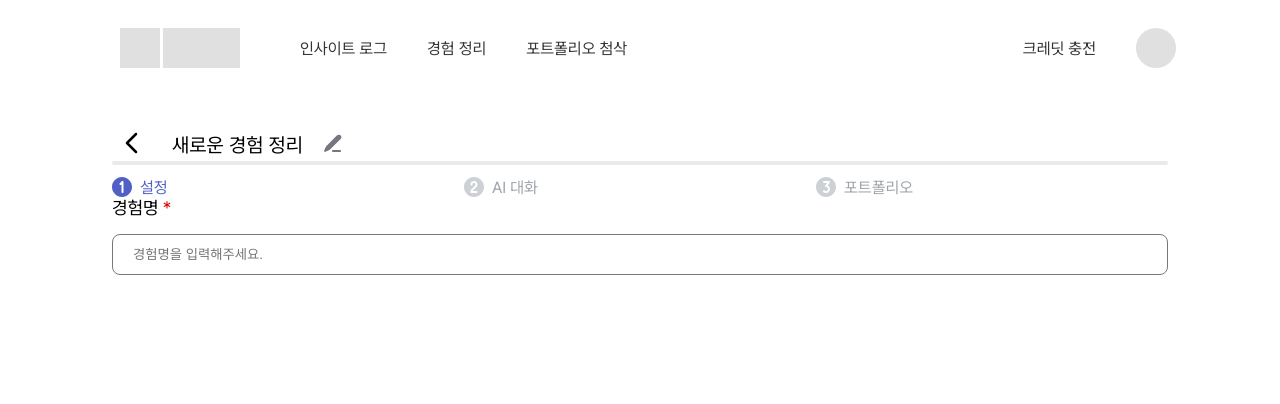
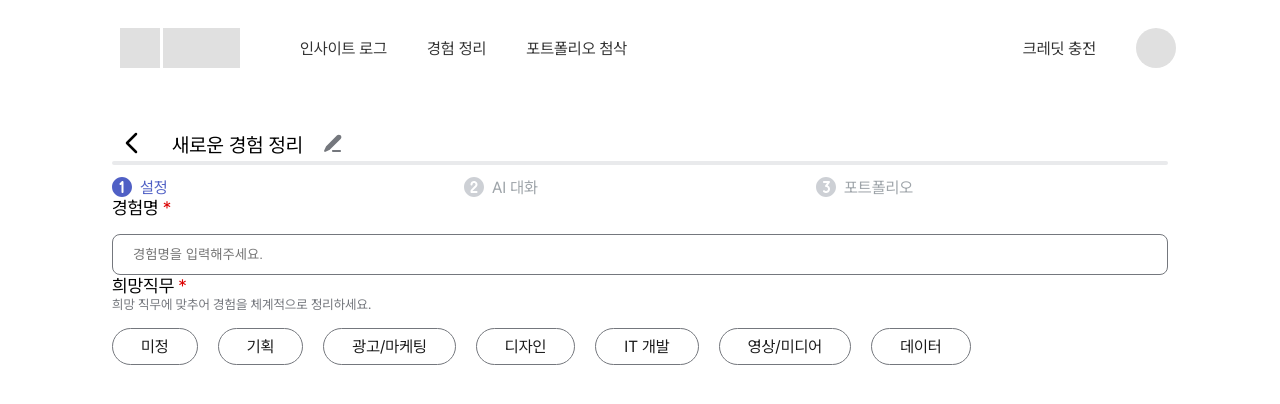
Before and after one commit to Teamie71/folioo-front, a Next.js app: page /experience/settings in a window 1280 px wide. Shown: the top 404 px of the page. Built offline with nearby package versions, Linux system fonts and the light colour scheme.

Commit message:
✨ Feat: 설정 페이지 - 희망 직무 선택 구현

```diff
--- a/src/app/(main)/experience/settings/page.tsx
+++ b/src/app/(main)/experience/settings/page.tsx
@@ -128,6 +128,43 @@ export default function ExperienceSettingsPage() {
           placeholder='경험명을 입력해주세요.'
         />
       </div>
+
+      {/* 희망 직무 선택 */}
+      <div className='flex flex-col gap-[1rem]'>
+        <div className='flex flex-col text-[1.125rem]'>
+          <div className='flex items-center gap-[0.25rem] font-bold'>
+            <span>희망직무</span>
+            <span className='text-[#DC0000]'>*</span>
+          </div>
+          <span className='font-regular text-[0.825rem] text-[#74777D]'>
+            희망 직무에 맞추어 경험을 체계적으로 정리하세요.
+          </span>
+        </div>
+        {/* 직무 목록 */}
+        <div className='flex items-center gap-[1.25rem]'>
+          <div className='font-regular cursor-pointer rounded-[3.75rem] border border-[#74777D] px-[1.75rem] py-[0.5rem] text-[1rem] text-[#1A1A1A]'>
+            미정
+          </div>
+          <div className='font-regular cursor-pointer rounded-[3.75rem] border border-[#74777D] px-[1.75rem] py-[0.5rem] text-[1rem] text-[#1A1A1A]'>
+            기획
+          </div>
+          <div className='font-regular cursor-pointer rounded-[3.75rem] border border-[#74777D] px-[1.75rem] py-[0.5rem] text-[1rem] text-[#1A1A1A]'>
+            광고/마케팅
+          </div>
+          <div className='font-regular cursor-pointer rounded-[3.75rem] border border-[#74777D] px-[1.75rem] py-[0.5rem] text-[1rem] text-[#1A1A1A]'>
+            디자인
+          </div>
+          <div className='font-regular cursor-pointer rounded-[3.75rem] border border-[#74777D] px-[1.75rem] py-[0.5rem] text-[1rem] text-[#1A1A1A]'>
+            IT 개발
+          </div>
+          <div className='font-regular cursor-pointer rounded-[3.75rem] border border-[#74777D] px-[1.75rem] py-[0.5rem] text-[1rem] text-[#1A1A1A]'>
+            영상/미디어
+          </div>
+          <div className='font-regular cursor-pointer rounded-[3.75rem] border border-[#74777D] px-[1.75rem] py-[0.5rem] text-[1rem] text-[#1A1A1A]'>
+            데이터
+          </div>
+        </div>
+      </div>
     </div>
   );
 }
```
